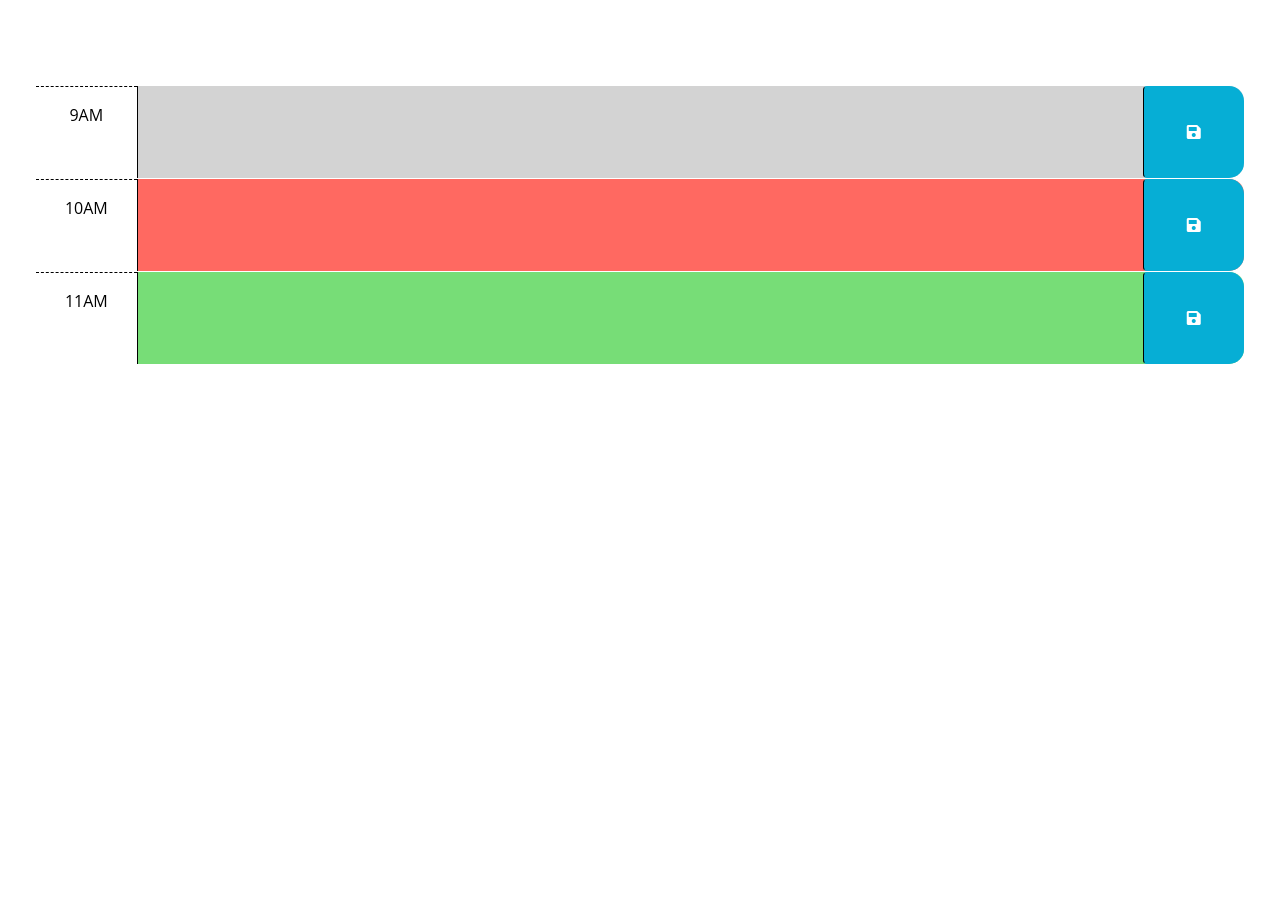
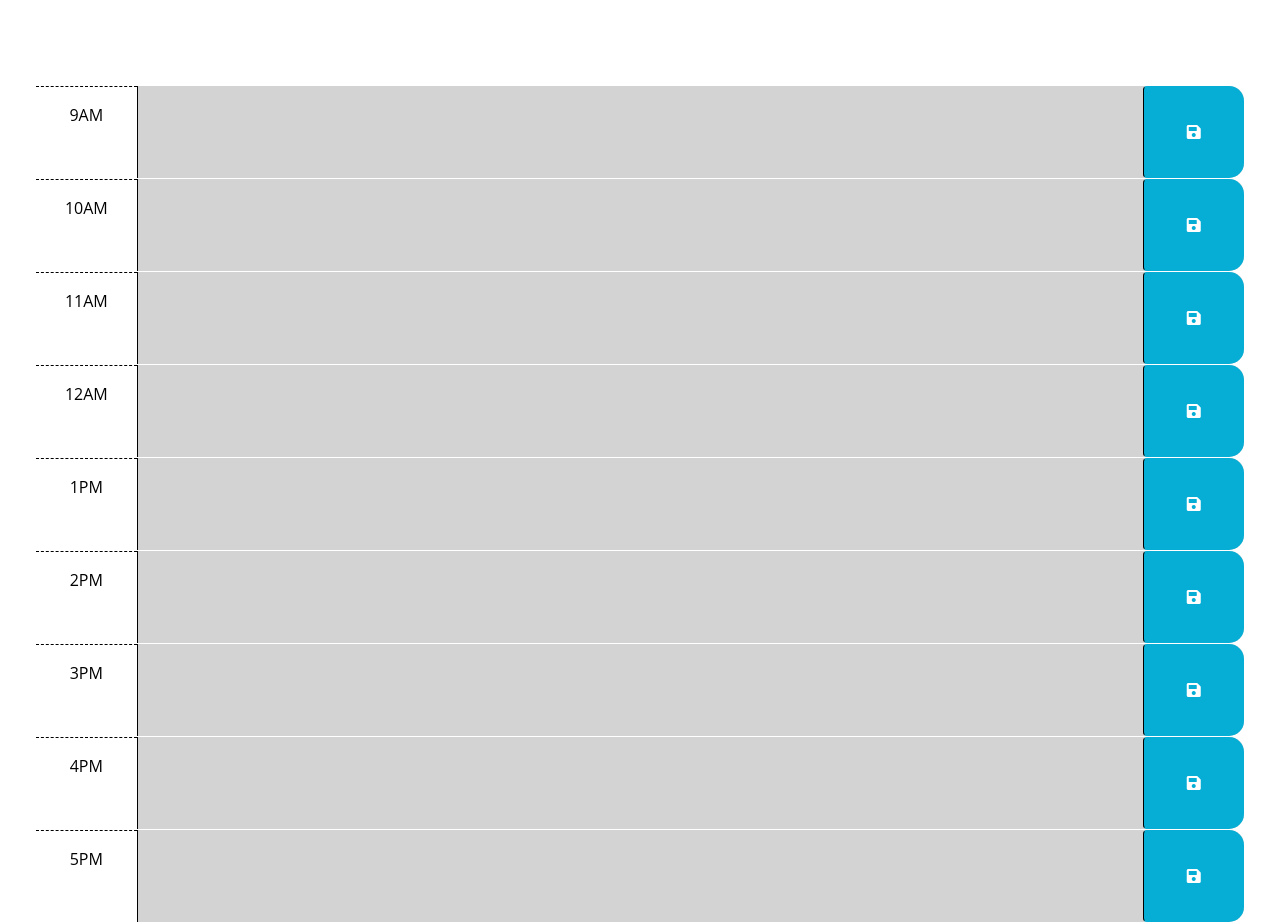
Before and after one commit to Jbradu2/week5challenge, a plain HTML site: page index.html in a window 1280 px wide. Shown: the part 166-1088 px from the top of the page. Before the commit the page ends 800 px from the top, so only its background shows below. Drawn offline with nearby package versions, Linux system fonts and the light colour scheme.

Commit message:
Add files via upload

```diff
--- a/index.html
+++ b/index.html
@@ -42,7 +42,7 @@
         -->
 
       <!-- Example of a past time block. The "past" class adds a gray background color. -->
-      <div id="hour-9" class="row time-block past">
+      <div id="hour-9" class="row time-block ">
         <div class="col-2 col-md-1 hour text-center py-3">9AM</div>
         <textarea class="col-8 col-md-10 description" rows="3"> </textarea>
         <button class="btn saveBtn col-2 col-md-1" aria-label="save">
@@ -51,7 +51,7 @@
       </div>
 
       <!-- Example of a present time block. The "present" class adds a red background color. -->
-      <div id="hour-10" class="row time-block present">
+      <div id="hour-10" class="row time-block ">
         <div class="col-2 col-md-1 hour text-center py-3">10AM</div>
         <textarea class="col-8 col-md-10 description" rows="3"> </textarea>
         <button class="btn saveBtn col-2 col-md-1" aria-label="save">
@@ -60,14 +60,61 @@
       </div>
 
       <!-- Example of a future time block. The "future" class adds a green background color. -->
-      <div id="hour-11" class="row time-block future">
+      <div id="hour-11" class="row time-block ">
         <div class="col-2 col-md-1 hour text-center py-3">11AM</div>
         <textarea class="col-8 col-md-10 description" rows="3"> </textarea>
         <button class="btn saveBtn col-2 col-md-1" aria-label="save">
           <i class="fas fa-save" aria-hidden="true"></i>
         </button>
       </div>
-    </div>
+
+      <div id="hour-12" class="row time-block ">
+        <div class="col-2 col-md-1 hour text-center py-3">12AM</div>
+        <textarea class="col-8 col-md-10 description" rows="3"> </textarea>
+        <button class="btn saveBtn col-2 col-md-1" aria-label="save">
+          <i class="fas fa-save" aria-hidden="true"></i>
+        </button>
+      </div>
+
+      <div id="hour-1" class="row time-block ">
+        <div class="col-2 col-md-1 hour text-center py-3">1PM</div>
+        <textarea class="col-8 col-md-10 description" rows="3"> </textarea>
+        <button class="btn saveBtn col-2 col-md-1" aria-label="save">
+          <i class="fas fa-save" aria-hidden="true"></i>
+        </button>
+      </div>
+
+      <div id="hour-2" class="row time-block ">
+        <div class="col-2 col-md-1 hour text-center py-3">2PM</div>
+        <textarea class="col-8 col-md-10 description" rows="3"> </textarea>
+        <button class="btn saveBtn col-2 col-md-1" aria-label="save">
+          <i class="fas fa-save" aria-hidden="true"></i>
+        </button>
+      </div>
+
+      <div id="hour-3" class="row time-block ">
+        <div class="col-2 col-md-1 hour text-center py-3">3PM</div>
+        <textarea class="col-8 col-md-10 description" rows="3"> </textarea>
+        <button class="btn saveBtn col-2 col-md-1" aria-label="save">
+          <i class="fas fa-save" aria-hidden="true"></i>
+        </button>
+      </div>
+
+      <div id="hour-4" class="row time-block ">
+        <div class="col-2 col-md-1 hour text-center py-3">4PM</div>
+        <textarea class="col-8 col-md-10 description" rows="3"> </textarea>
+        <button class="btn saveBtn col-2 col-md-1" aria-label="save">
+          <i class="fas fa-save" aria-hidden="true"></i>
+        </button>
+      </div>
+
+      <div id="hour-5" class="row time-block ">
+        <div class="col-2 col-md-1 hour text-center py-3">5PM</div>
+        <textarea class="col-8 col-md-10 description" rows="3"> </textarea>
+        <button class="btn saveBtn col-2 col-md-1" aria-label="save">
+          <i class="fas fa-save" aria-hidden="true"></i>
+        </button>
+      </div>
 
     <script src="https://cdnjs.cloudflare.com/ajax/libs/jquery/3.2.1/jquery.min.js"></script>
     <script src="https://cdn.jsdelivr.net/npm/dayjs@1.11.3/dayjs.min.js"
--- a/script.js
+++ b/script.js
@@ -2,61 +2,74 @@
 // the code isn't run until the browser has finished rendering all the elements
 // in the html.
 $(function () {
+  $(function () {
+
+  });
+
   // TODO: Add a listener for click events on the save button. This code should
   // use the id in the containing time-block as a key to save the user input in
  // local storage.
-  $(".saveBtn").on("click", function (){
+  $(".saveBtn").on("click", function () {
     //get th id for time block which is only id
-    var timeBlock = $(this).parent().attribute("id");
+    var timeBlock = $(this).parent().attr("id");
     //get user input to save in local storage
-    var userInput = $(this).sibling(".description").val();
+    var userInput = $(this).siblings(".description").val();
     console.log("timeBlock--- ", timeBlock);
     //save what user inputs in local storage under the timeblcok variable
     localStorage.setItem(timeBlock, userInput);
   });
   //HINT: What does `this` reference in the click listener
+  //update current time
+  setInterval(function () {
 
+    // TODO: Add code to display the current date in the header of the page.
+    var currentDate = dayjs().format("MMMM D, YYYY");
+    $("#currentDay").text(currentDate);
+    }, 60000);
+  // current hour in 24-hour time?
+  var currentHour = parseInt(dayjs().format("H"));
 
   // function? How can DOM traversal be used to get the "hour-x" id of the
   // time-block containing the button that was clicked? How might the id be
   // useful when saving the description in local storage?
   //
   // TODO: Add code to apply the past, present, or future class to each time
-  $(".time-block").each(function(){
-    var timeBlockId = $(this).attr('id').split('-')[1];
+  $(".time-block").each(function () {
+    var timeBlockId = $(this).attr("id").split("-")[1];
+    console.log(timeBlockId);
     //variabke for to get exact hour
-    if (timeBlockId< currentHour){
+    if (timeBlockId < currentHour) {
       $(this).addClass("past");
+      currentColor = "past";
       console.log(`Time Block ${timeBlockId} past`);
-    } else if (timeBlockId == currentHour){
+    } else if (timeBlockId === currentHour) {
       $(this).addClass("present");
-    } else{
+      currentColor = "present"
+    } else {
       $(this).addClass("future");
+      currentColor = "future";
     }
+  });
+
+// Retrieve data from local storage and populate textareas
+$(".time-block").each(function () {
+  var timeBlockId = $(this).attr("id");
+  var storedValue = localStorage.getItem(timeBlockId);
+  if (storedValue) {
+    $(this).find(".description").val(storedValue);
   }
+  });
+});
 
   // block by comparing the id to the current hour. HINTS: How can the id
   // attribute of each time-block be used to conditionally add or remove the
   // past, present, and future classes? How can Day.js be used to get the
-  // current hour in 24-hour time?
-  var currentHour = dayjs().format("H");
   //use format token to make time into 24 hour period
-});
 // TODO: Add code to get any user input that was saved in localStorage and set
 //To retrieve data,  use the getItem()
 // the values of the corresponding textarea elements. HINT: How can the id
 // attribute of each time-block be used to do this?
 //
-  // TODO: Add code to display the current date in the header of the page.
-  var currentDate = dayjs().format("MMMM D, YYYY");
-$("#currentDay").text(currentDate);
-
-
-
-
-
-
-
 
 // GIVEN I am using a daily planner to create a schedule
 // WHEN I open the planner
```
Lines whose indentation alone changed are shown as unchanged.
